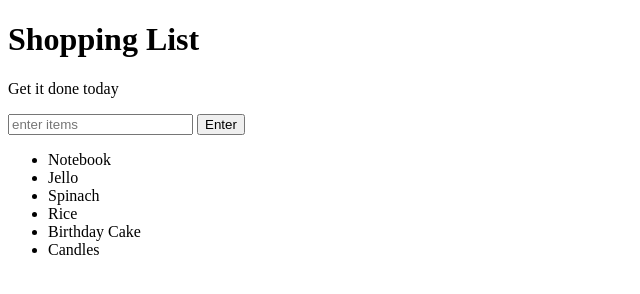
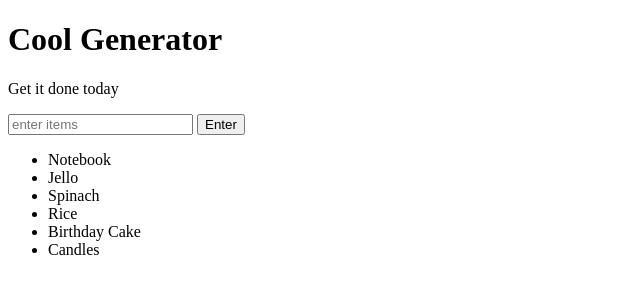
Before and after one commit to Yaw3/background-generator, a plain HTML site: page index.html in a window 1280 px wide. Shown: the whole page, without its empty margins (0-640 px from the left). Drawn offline with Linux system fonts and the light colour scheme.

Commit message:
changing title

```diff
--- a/index.html
+++ b/index.html
@@ -5,7 +5,7 @@
 	<link rel="stylesheet" type="text/css" href="style.css">
 </head>
 <body>
-	<h1>Shopping List</h1>
+	<h1>Cool Generator</h1>
 	<p id="first">Get it done today</p>
 	<input id="userinput" type= "text" placeholder="enter items" >
 	<button id="enter"> Enter   </button>
```
